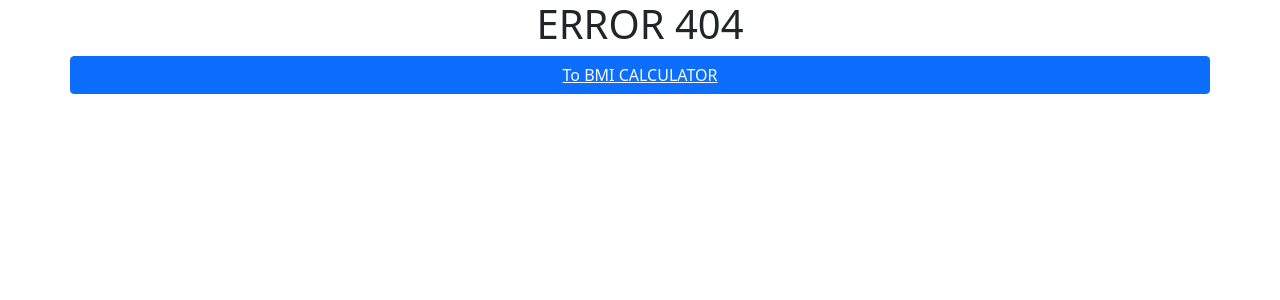
After one commit to whit33y/pyth-bmi-calc, a Flask app: template templates/error.html in a window 1280 px wide. The commit adds this page. Shown: the top 300 px of the page. Run offline with Flask 2, Linux system fonts and the light colour scheme; the template is opened without the code that fills it, so the values that code supplies are empty.

Commit message:
Added error handler

```diff
--- a/app.py
+++ b/app.py
@@ -23,5 +23,8 @@ def index():
 @app.route('/result')
 def sended_form():
     return render_template('result.html')
+@app.errorhandler(404)
+def not_found(error):
+    return render_template('error.html')
 if __name__=="__main__":
     app.run(debug=True)
--- /dev/null
+++ b/templates/error.html
@@ -0,0 +1,8 @@
+{% extends 'base.html'%}
+{% block main %}
+<div class="row">
+    <h1 class="text-center">ERROR 404</h1>
+    <button class="btn btn-primary"><a href="/" class="text-light">To BMI CALCULATOR</a></button>
+</div>
+</div>
+{% endblock %}
--- a/templates/index.html
+++ b/templates/index.html
@@ -5,9 +5,9 @@
     <div class="col-6 offset-3">
     <form action="" method="POST">
         <label for="height">Enter your height:</label>
-        <input type="number" placeholder="Your height(cm)" name="height" required max="240" min="80"><br>
+        <input type="number" placeholder="Your height(cm)" name="height" required max="240"><br>
         <label for="height">Enter your weight:</label>
-        <input type="number" placeholder="Your weight(kg)" name="weight" required max="450" min="20"><br>
+        <input type="number" placeholder="Your weight(kg)" name="weight" required max="450"><br>
         <button class="btn btn-primary">Submit</button>
     </form>
     </div>
--- a/templates/result.html
+++ b/templates/result.html
@@ -10,5 +10,5 @@
     <h2>{{final_concl}}</h2>
     <button class="btn btn-primary"><a href="/" class="text-light">Calculate again</a></button>
 </div>
-</div
+</div>
     {% endblock %}
```
Also changed, not shown: requirements.txt (renamed from templates/requirements.txt).
